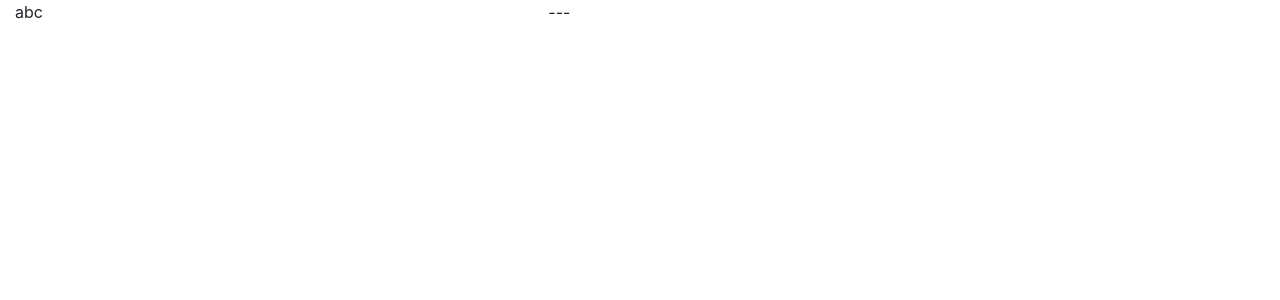
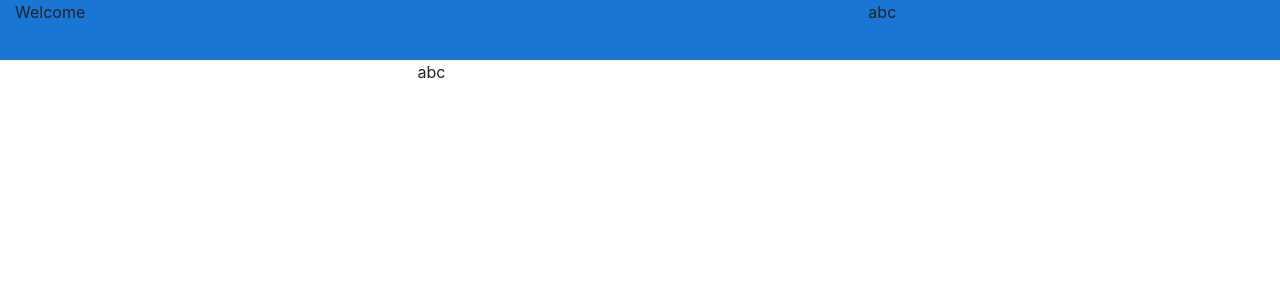
Before and after one commit to Njugen/react-typescript-todoapp, a React (Create React App) app: page / in a window 1280 px wide. Shown: the top 300 px of the page. Built offline with nearby package versions, Linux system fonts and the light colour scheme.

Commit message:
implemented bootstrap grid in the App component, added some HTML to header and jotted some css. basic stuff

```diff
--- a/src/App.tsx
+++ b/src/App.tsx
@@ -1,12 +1,15 @@
 import React from "react";
+import HeaderComponent from "./components/Header";
 require("bootstrap");
 
 function App() {
   return (
     <div className="container-fluid">
-      <div className="row">
-        <div className="col-md-5">abc</div>
-        <div className="col-md-7">---</div>
+      <HeaderComponent />
+      <div className="container" id="body-wrapper">
+        <div className="row">
+          <div className="col-5 mx-auto">abc</div>
+        </div>
       </div>
     </div>
   );
--- a/src/components/Header.tsx
+++ b/src/components/Header.tsx
@@ -1,4 +1,6 @@
 import React, { Component } from "react";
+import LogoComponent from "./Logo";
+import "./../css/Header.css";
 
 interface StateRules {}
 
@@ -7,8 +9,11 @@ interface PropRules {}
 class HeaderComponent extends Component<PropRules, StateRules> {
   render = () => {
     return (
-      <div>
-        <div></div>
+      <div className="row" id="header">
+        <div className="col-auto mr-auto">
+          <LogoComponent />
+        </div>
+        <div className="col-4">abc</div>
       </div>
     );
   };
--- /dev/null
+++ b/src/components/Logo.tsx
@@ -0,0 +1,19 @@
+import React, { Component } from "react";
+import IconComponent from "./Icon";
+
+interface StateRules {}
+
+interface PropRules {}
+
+class LogoComponent extends Component<PropRules, StateRules> {
+  render = () => {
+    return (
+      <div id="logo-section">
+        <IconComponent />
+        <span>Welcome</span>
+      </div>
+    );
+  };
+}
+
+export default LogoComponent;
--- /dev/null
+++ b/src/css/Header.css
@@ -0,0 +1,4 @@
+#header {
+  background: #1976d2;
+  height: 60px;
+}
```
